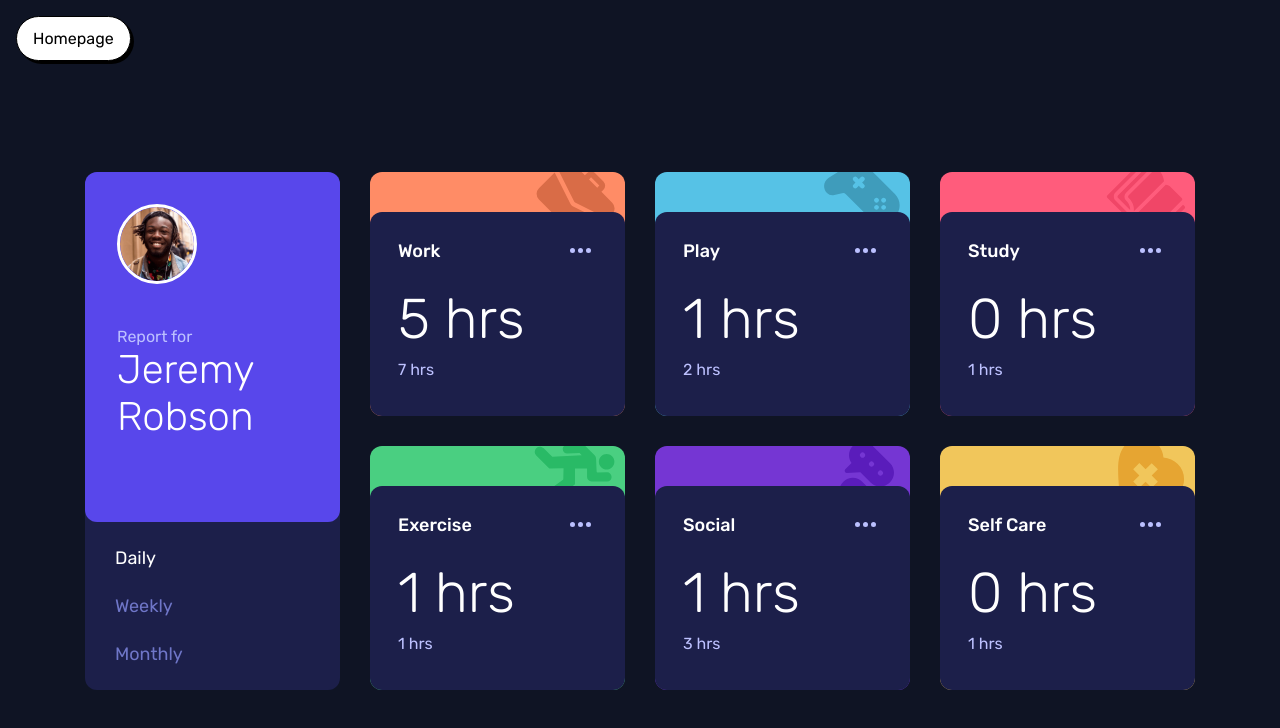
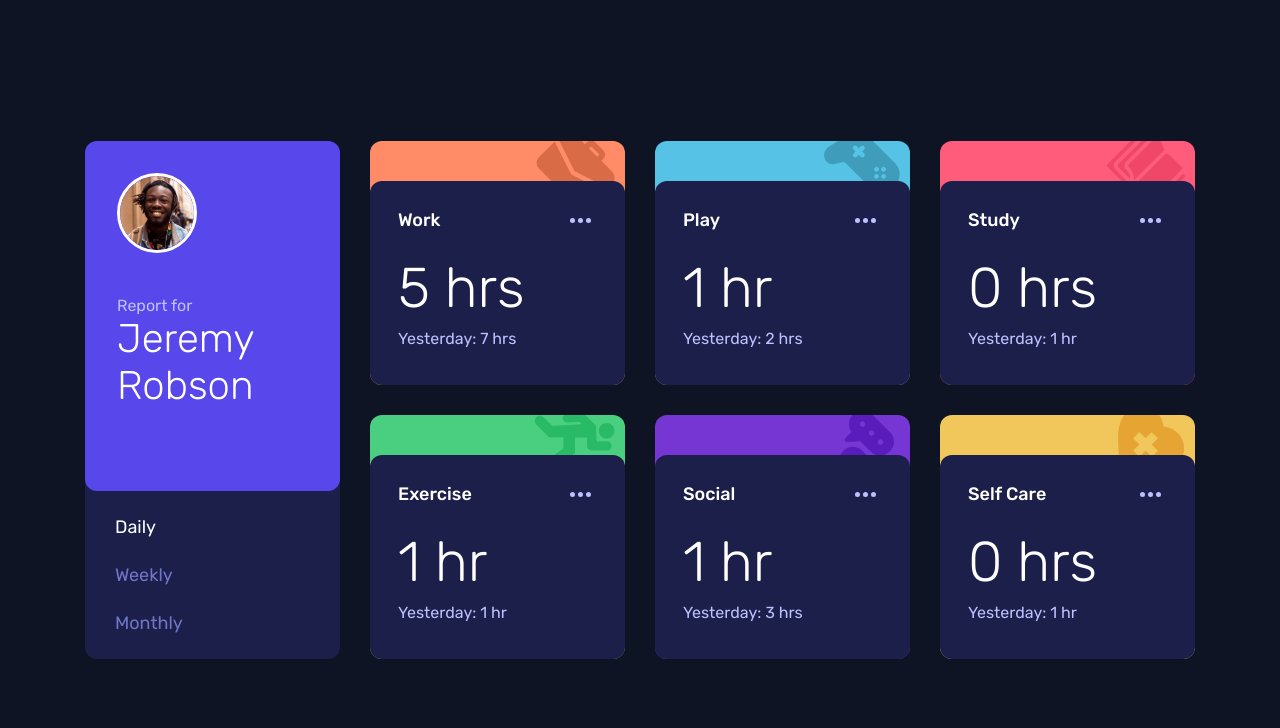
Before and after one commit to JreyIV/frontend-mentor, a plain HTML site: page junior/time-tracking-dashboard/index.html in a window 1280 px wide. Both pictures are taken after a click on the button "Daily". Drawn offline with Linux system fonts and the light colour scheme.

Commit message:
edit timecards

```diff
--- a/junior/time-tracking-dashboard/app.js
+++ b/junior/time-tracking-dashboard/app.js
@@ -32,8 +32,34 @@ function updateTimeCards(period) {
       const hrsElement = timeCard.querySelector(".hrs");
       const prevElement = timeCard.querySelector(".previous");
 
-      hrsElement.textContent = `${current} hrs`;
-      prevElement.textContent = `${previous} hrs`;
+      //   current
+      if (current === 1) {
+        hrsElement.textContent = `${current} hr`;
+      } else {
+        hrsElement.textContent = `${current} hrs`;
+      }
+
+      // previous
+
+      if (period === "daily") {
+        if (previous === 1) {
+          prevElement.textContent = `Yesterday: ${previous} hr`;
+        } else {
+          prevElement.textContent = `Yesterday: ${previous} hrs`;
+        }
+      } else if (period === "weekly") {
+        if (previous === 1) {
+          prevElement.textContent = `Last Week: ${previous} hr`;
+        } else {
+          prevElement.textContent = `Last Week: ${previous} hrs`;
+        }
+      } else {
+        if (previous === 1) {
+          prevElement.textContent = `Last Month: ${previous} hr`;
+        } else {
+          prevElement.textContent = `Last Month: ${previous} hrs`;
+        }
+      }
     }
   });
 }
--- a/junior/time-tracking-dashboard/index.html
+++ b/junior/time-tracking-dashboard/index.html
@@ -30,11 +30,11 @@
   </head>
   <body>
     <!-- homepage button -->
-    <header>
+    <!-- <header>
       <a href="https://jreyiv.github.io/frontend-mentor/" class="button-home"
         ><div>Homepage</div>
       </a>
-    </header>
+    </header> -->
 
     <main>
       <section class="dashboard-grid">
```
